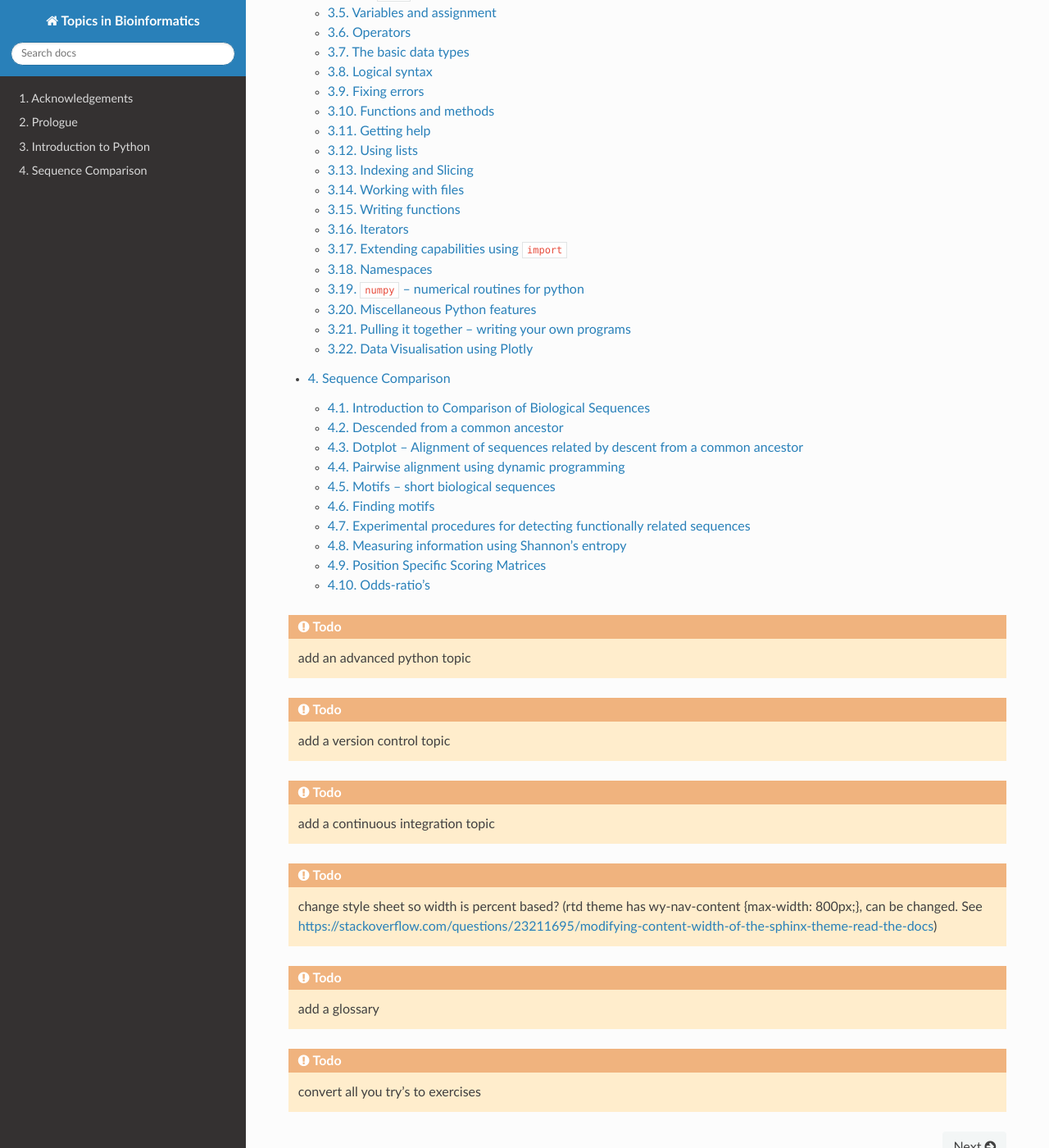
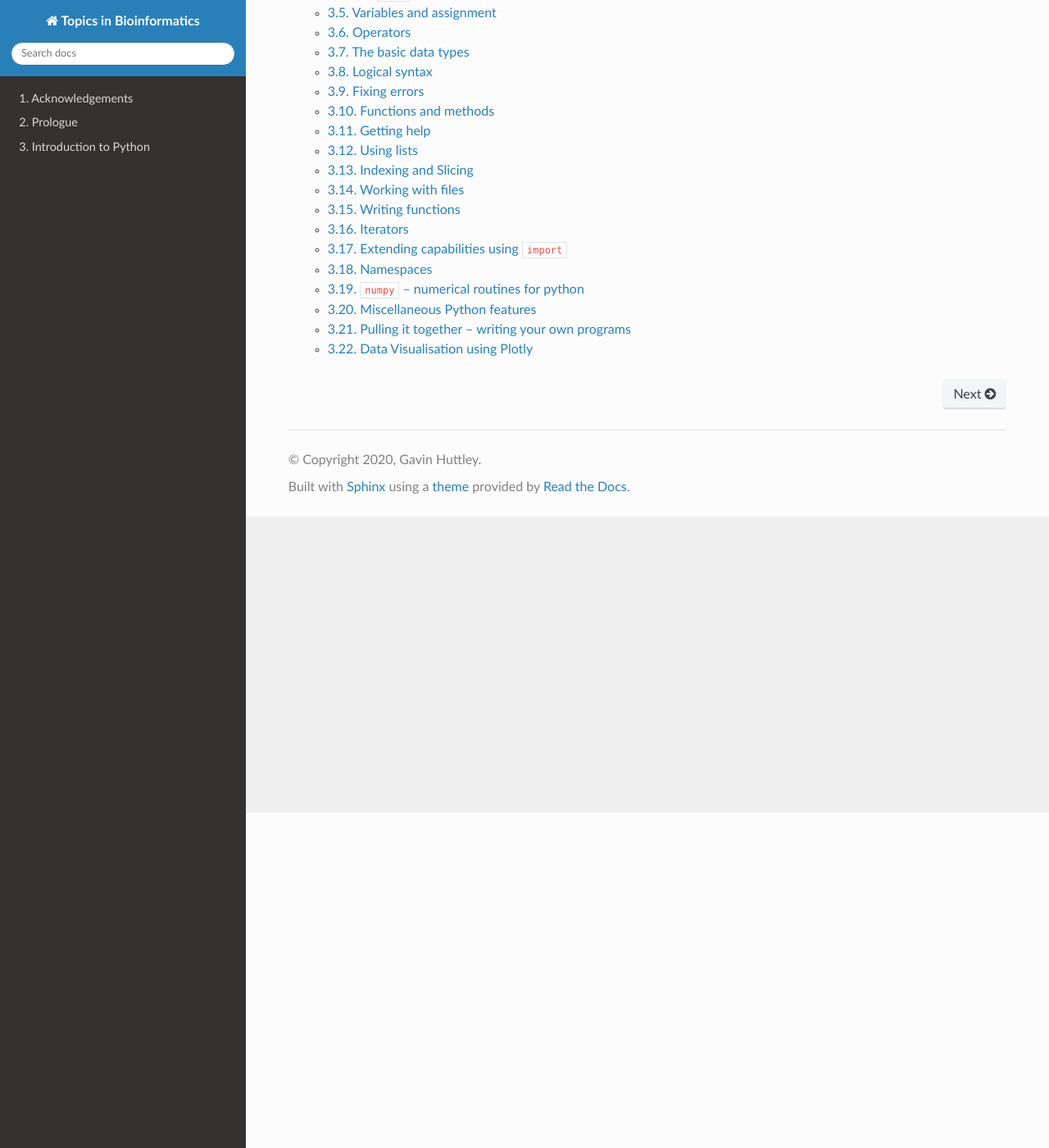
Before and after one commit to GavinHuttley/tib, a Sphinx documentation site: the page built from source/index.rst, in a window 1280 px wide and 1400 px high, scrolled down 409 px. Shown: the whole window at 82% size. Built offline with Sphinx 7.4.7 and the Read the Docs theme 2.0.0, drawn with Linux system fonts in a browser that asks for light colours; part of the change alters nothing that is shown.

```diff
--- a/source/conf.py
+++ b/source/conf.py
@@ -12,6 +12,7 @@ extensions = [
     "sphinx.ext.graphviz",
     "sphinx.ext.doctest",
     "sphinx.ext.intersphinx",
+    "sphinx.ext.githubpages",
     "sphinx.ext.todo",
     "sphinx.ext.mathjax",
     "nbsphinx",
@@ -21,7 +22,7 @@ extensions = [
     "sphinx_rtd_theme",
 ]
 
-todo_include_todos = True
+todo_include_todos = False
 show_authors = True
 
 # Add any paths that contain templates here, relative to this directory.
--- a/source/index.rst
+++ b/source/index.rst
@@ -13,6 +13,8 @@ Bioinformatics and its Applications
     acknowledgements
     intro
     python/index
+
+.. disconnecting this for now
     seqcomp/index
 
 .. todo:: add an advanced python topic
--- a/source/intro.rst
+++ b/source/intro.rst
@@ -39,3 +39,5 @@ Back to the replication crisis. When given the same input, computer programs are
 It is my goal that after this course your awareness on how to write code and validate its correctness makes you part of the solution to the replication crisis.
 
 .. _`replication crisis`: https://en.wikipedia.org/wiki/Replication_crisis
+
+.. todo:: add section on how to contribute, "Edit on GitHub" etc..
```
